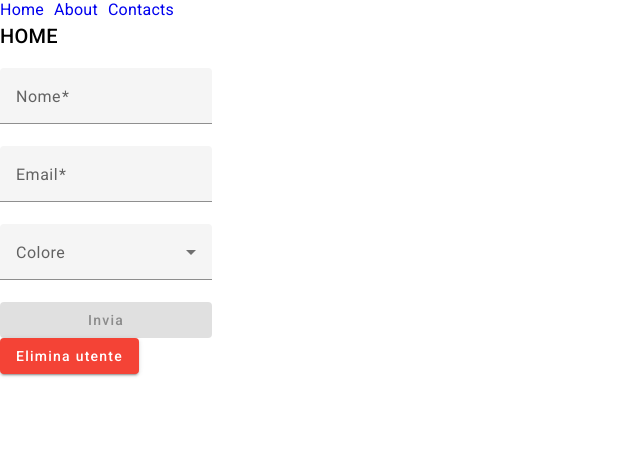
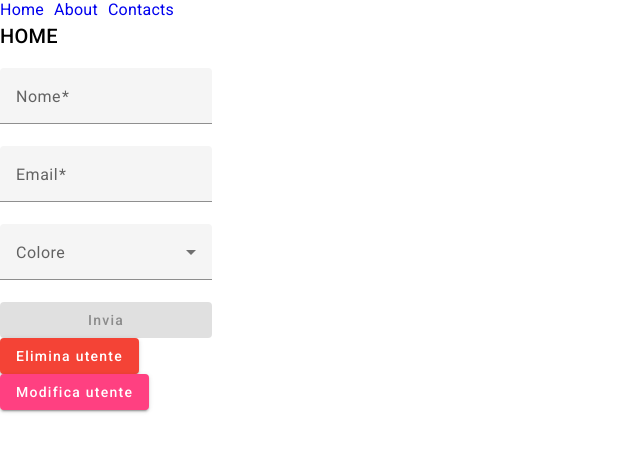
Before and after one commit to gianlucanesta/angular-tutorial, an Angular app: page /homepage in a window 1280 px wide. Shown: the top 452 px of the page, without its empty margins (0-640 px from the left). Built offline with nearby package versions, Linux system fonts and the light colour scheme.

Commit message:
HTTP Module - Patch

```diff
--- a/src/app/components/home/home.component.css
+++ b/src/app/components/home/home.component.css
@@ -6,5 +6,4 @@
 form {
   display: flex;
   flex-direction: column;
-  align-items: fle;
 }
--- a/src/app/components/home/home.component.html
+++ b/src/app/components/home/home.component.html
@@ -33,3 +33,7 @@
 <button mat-raised-button color="warn" (click)="onDeletePersona()">
   Elimina utente
 </button>
+
+<button mat-raised-button color="accent" (click)="onPatchPersona()">
+  Modifica utente
+</button>
--- a/src/app/components/home/home.component.ts
+++ b/src/app/components/home/home.component.ts
@@ -58,4 +58,13 @@ export class HomeComponent implements OnInit, OnDestroy {
         console.log(data);
       });
   }
+  onPatchPersona() {
+    this.firebase
+      .patchPersona(this.url, '-NiB1eU_I3bRkttfsKFd', {
+        email: 'prova@prova.com',
+      })
+      .subscribe((data) => {
+        console.log(data);
+      });
+  }
 }
--- a/src/app/services/firebase.service.ts
+++ b/src/app/services/firebase.service.ts
@@ -18,4 +18,8 @@ export class FirebaseService {
   deletePersona(url: string, id: string) {
     return this.http.delete(`${url}/${id}.json`);
   }
+
+  patchPersona(url: string, id: string, body: {}) {
+    return this.http.patch(`${url}/${id}.json`, body);
+  }
 }
```
